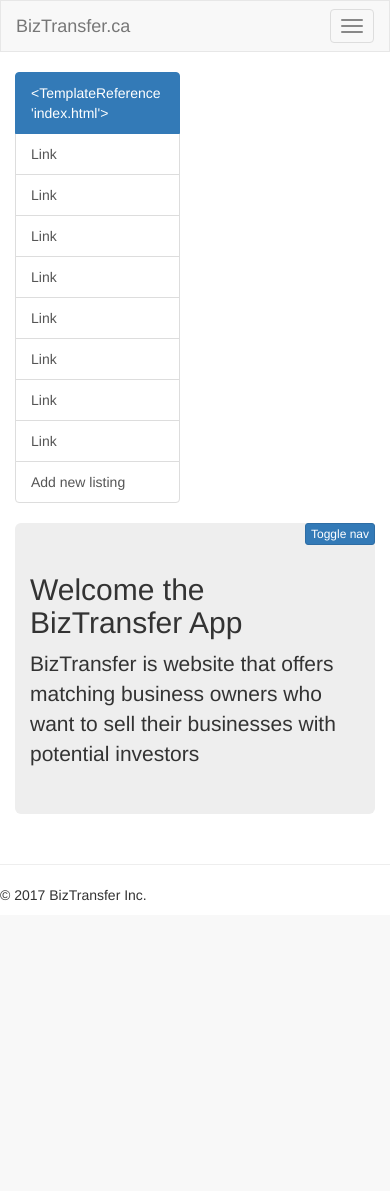
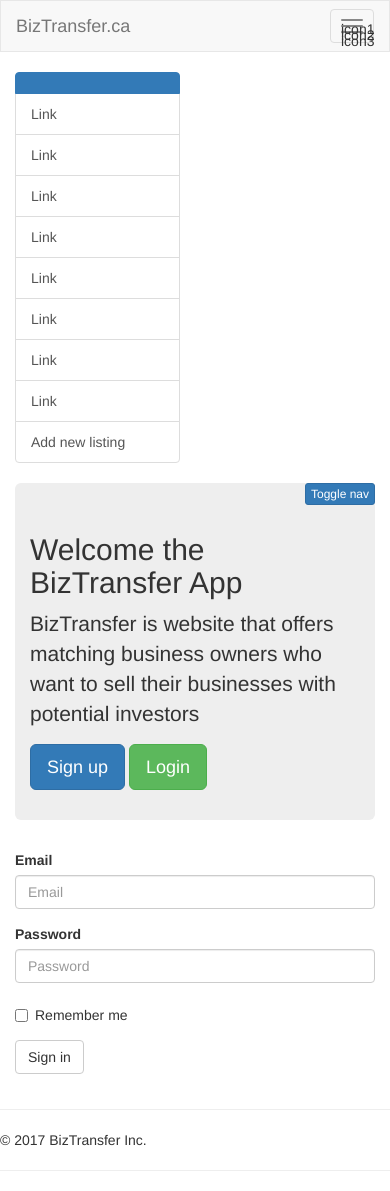
Before and after one commit to IPCONNEX/BizTransfer.ca, a Flask app: page / in a window 390 px wide. Before the commit the page ends 901 px from the top, so only its background shows below. Run offline with Flask 2, Linux system fonts and the light colour scheme; data that the repository does not hold is empty; some libraries are stand-ins or nearby versions.

Commit message:
create new user fixed login track local session with username privilege for add new biz create simple dashboard - owners entreprises

```diff
--- a/app.py
+++ b/app.py
@@ -1,40 +1,22 @@
 #! /Users/omarelmohri/.venvs/lpthw/bin/python
 # sample for web app to display the database content
 
+from lib.AppForms import EnterpriseForm, UserForm, LoginForm
 from pymongo import MongoClient
 from flask import render_template, request, Flask, flash, redirect, url_for, session, logging
 from random import randint
-from wtforms import Form, StringField, TextAreaField, PasswordField, DecimalField, validators
+
 from passlib.hash import sha256_crypt
-from lib.BizTransfer import Enterprise
+#  from lib.BizTransfer import Enterprise, #  is_logged_in
 from flask_pymongo import PyMongo
+from functools import wraps
 import time
-import json
-
-
 
 client = MongoClient('ds243055.mlab.com', 43055)
 db = client['biztransfer']
 db.authenticate('mac', 'mac')
 enterprisesDB = db['enterprises']
 posts = db.enterprisesDB
-
-
-class EnterpriseForm(Form):
-    ent_name = StringField('', [validators.length(min=5, max= 50)])
-    neq = DecimalField('')
-    contact = StringField('', [validators.length(min=5, max= 50)])
-    email = StringField('', [validators.length(min=6, max= 50)])
-    phone = DecimalField('')
-    ebitda = DecimalField('')
-
-
-class UserForm(Form):
-    username = StringField('Username')
-    name = StringField('Full name')
-    email = StringField('Email')
-    phone = StringField('Phone')
-    password = StringField('Password')
 
 # THE APP
 
@@ -43,17 +25,38 @@
 app.config['MONGO_URI'] = 'mongodb://mac:mac@ds243055.mlab.com:43055/biztransfer'
 mongo = PyMongo(app)
 
+
 @app.route("/", methods=["GET"])
 def index():
     data = mongo.db.enterprises.find()
     return render_template('index.html', data=data)
 
-@app.route("/ent/<string:id>/", methods=["GET"])
+
+@app.route("/ent/<string:id>/", methods=["GET", 'POST'])
 def ent(id):
-    result = mongo.db.enterprises.find_one({"id":id})
+    result = mongo.db.enterprises.find_one({"id": id})
     return render_template('entreprise.html', result=result, id=id)
 
+
+def is_logged_in(f):
+    @wraps(f)
+    def wrap(*args, **kwargs):
+        if 'logged' in session:
+            return f(*args, **kwargs)
+        else:
+            flash ("You are not authorized, Please login", 'danger')
+            return redirect(url_for('login'))
+    return wrap
+
+
+@app.route("/dashboard/", methods=['GET'])
+@is_logged_in
+def dashboard():
+    myEnter = mongo.db.enterprises.find({'owner': session['username']})
+    return render_template('dashboard.html', myEnter=myEnter)
+
 @app.route("/add-biz/", methods=["GET", "POST"])
+@is_logged_in
 def addBiz():
     IdList = [0]  # this should be populated with all existing IDs
     while True:
@@ -63,42 +66,67 @@
     form = EnterpriseForm(request.form)
 
     if request.method == 'POST' and form.validate():
-        if mongo.db.enterprises.find({'neq' : str(form.neq.data)}).count() > 0:
+        if mongo.db.enterprises.find({'neq': str(form.neq.data)}).count() > 0:
             flash("This company already exists", "danger")
             return render_template('addbiz.html', form=form, newId=newId)
-        mongo.db.enterprises.insert({'id':newId, 'entr_name': form.ent_name.data, 'neq': str(form.neq.data),
-            'contact': form.contact.data, 'email': form.email.data, 'phone': str(form.phone.data),
-            'ebitda': int(str(form.ebitda.data))})
+        mongo.db.enterprises.insert({'id': newId, 'entr_name': form.ent_name.data, 'neq': str(form.neq.data),
+                                     'contact': form.contact.data, 'email': form.email.data,
+                                     'phone': str(form.phone.data),
+                                     'ebitda': int(str(form.ebitda.data)), 'owner':session['username']})
         flash("You successfully entered your enterprise", "success")
         return redirect(url_for('ent', id=newId))
 
     return render_template('addbiz.html', form=form, newId=newId)
 
-@app.route("/login", methods=['POST', 'GET'])
+
+@app.route("/login/", methods=['POST', 'GET'])
 def login():
-    return render_template('login.html')
+    form = LoginForm(request.form)
+    if request.method == 'POST':
+        newUser = form.username.data
+        newPass = form.password.data
 
-@app.route("/register/", methods=['POST', 'GET'])
-def register():
+        if mongo.db.users.find_one({'username': newUser}):
+            hashPass = mongo.db.users.find_one({'username': newUser})['password']
+            if sha256_crypt.verify(newPass, hashPass):
+                session['logged'] = True
+                session['username'] = newUser
+                session['name'] = mongo.db.users.find_one({'username': newUser})['name']
+                flash("Login successful", "success")
+                return redirect(url_for('dashboard'))
+        else:
+            flash("Wrong combination username/password", "danger")
+
+    return render_template('login.html', form=form)
+
+@app.route("/logout/", methods=['GET'])
+def logout():
+    session.clear()
+    flash('Successfully logged out of your session', "info")
+    return redirect(url_for('index'))
+
+@app.route("/signup/", methods=['POST', 'GET'])
+def sigup():
     form = UserForm(request.form)
 
     if request.method == 'POST' and form.validate():
-        if mongo.db.users.find({'username': form.username.data}).count() > 0:
+        newUser = form.username.data
+        newEmail = form.email.data
+        if mongo.db.users.find({'username': newUser}).count() > 0:
             flash("Username already exists", "danger")
-            return render_template('register.html', form=form, newId=newId)
-        if mongo.db.users.find({'email': form.email.data}).count() > 0:
+            return render_template('signup.html', form=form)
+        if mongo.db.users.find({'email': newEmail}).count() > 0:
             flash("Email already in use", "danger")
-            return render_template('register.html')
+            return render_template('signup.html', form=form)
+        hashPassword = sha256_crypt.encrypt(str(form.password.data)).encode()
 
-        mongo.db.users.insert({'name': form.name.data, 'username': form.username.data, 'email': form.email.data,
-                                     'phone': form.phone.data, 'password': form.password.data})
-        flash("Your account has been created successfully", "success")
-        return redirect(url_for('login'))
-        # existingUser = mongo.db.users.find_one({'name' : request.form['username']})
+        mongo.db.users.insert({'name': form.name.data, 'username': newUser, 'email': newEmail,
+                               'phone': form.phone.data, 'password': hashPassword})
+        flash("Your account has been created successfully, you can login now", "success")
+        return redirect(url_for('login', form=form))
 
-        # if not existingUser:
-        #    hashpass = bcrypt.hashpw(request.form['password'])
-    return render_template('register.html', form=form)
+    return render_template('signup.html', form=form)
+
 
 if __name__ == '__main__':
     app.secret_key = "secr3tkey"
--- a/lib/BizTransfer.py
+++ b/lib/BizTransfer.py
@@ -1,3 +1,7 @@
+from functools import wraps
+from flask import flash, redirect, url_for, session
+
+
 class Enterprise():
     def __init__(self, id):
         self.id =id
--- a/templates/includes/_navbar.html
+++ b/templates/includes/_navbar.html
@@ -3,9 +3,9 @@
         <div class="navbar-header">
           <button type="button" class="navbar-toggle collapsed" data-toggle="collapse" data-target="#navbar" aria-expanded="false" aria-controls="navbar">
             <span class="sr-only">Toggle navigation</span>
-            <span class="icon-bar"></span>
-            <span class="icon-bar"></span>
-            <span class="icon-bar"></span>
+            <span class="icon-bar">icon1</span>
+            <span class="icon-bar">icon2</span>
+            <span class="icon-bar">icon3</span>
           </button>
           <a class="navbar-brand" href="/">BizTransfer.ca</a>
         </div>
@@ -15,11 +15,18 @@
             </form>
 
           <ul class="nav navbar-nav navbar-right">
-            <li><a href="/">Dashboard</a></li>
+
+          {% if session['logged'] %}
+            <li><a href="/dashboard/">Dashboard</a></li>
             <li><a href="#">Settings</a></li>
-            <li><a href="#">Profile</a></li>
-            <li><a href="#">About</a></li>
+            <li><a href="#">{{ session['name'] }}</a></li>
+            <li><a href="/logout">Logout</a></li>
+          {% else %}
+
+            <li><a href="/signup">Sign up</a></li>
             <li><a href="/login">Login</a></li>
+          {% endif %}
+
           </ul>
 
         </div>
--- a/templates/index.html
+++ b/templates/index.html
@@ -6,7 +6,46 @@
 <div class="jumbotron">
   <h2>Welcome the BizTransfer App</h2>
   <p>BizTransfer is website that offers matching business owners who want to sell their businesses with potential investors</p>
+
+  {% if session.logged == NULL %}
+    <a href="/signup/" class="btn btn-lg btn-primary">Sign up</a>
+    <a href="/login/" class="btn btn-lg btn-success">Login</a>
+  {% endif %}
+
 </div>
+
+
+
+<form class="form-horizontal">
+  <div class="form-group">
+    <label for="inputEmail3" class="col-sm-2 control-label">Email</label>
+    <div class="col-sm-10">
+      <input type="email" class="form-control" id="inputEmail3" placeholder="Email">
+    </div>
+  </div>
+  <div class="form-group">
+    <label for="inputPassword3" class="col-sm-2 control-label">Password</label>
+    <div class="col-sm-10">
+      <input type="password" class="form-control" id="inputPassword3" placeholder="Password">
+    </div>
+  </div>
+  <div class="form-group">
+    <div class="col-sm-offset-2 col-sm-10">
+      <div class="checkbox">
+        <label>
+          <input type="checkbox"> Remember me
+        </label>
+      </div>
+    </div>
+  </div>
+  <div class="form-group">
+    <div class="col-sm-offset-2 col-sm-10">
+      <button type="submit" class="btn btn-default">Sign in</button>
+    </div>
+  </div>
+</form>
+
+
 
     {% for item in data %}
 
@@ -15,7 +54,7 @@
   <div class="panel-heading">
     <h3 class="panel-title"><a href="/ent/{{ item['id'] }}">{{ item['entr_name'] }}</a>
     {% if item['neq'] == '0000000000' %}
-    <span class="label label-success">NEW</span>
+    <span class="badge badge-pill badge-warning">NEW</span>
     {% endif %}
     </h3>
   </div>
--- a/templates/layout.html
+++ b/templates/layout.html
@@ -17,7 +17,7 @@
 
     <div class="col-xs-6 col-sm-3 sidebar-offcanvas" id="sidebar">
       <div class="list-group">
-            <a href="#" class="list-group-item active">{{ self }}</a>
+            <a href="#" class="list-group-item active">{{ session['name'] }}</a>
             <a href="#" class="list-group-item">Link</a>
             <a href="#" class="list-group-item">Link</a>
             <a href="#" class="list-group-item">Link</a>
@@ -26,7 +26,7 @@
             <a href="#" class="list-group-item">Link</a>
             <a href="#" class="list-group-item">Link</a>
             <a href="#" class="list-group-item">Link</a>
-            <a href="/add-biz" class="list-group-item">Add new listing</a>
+            <a href="/add-biz/" class="list-group-item">Add new listing</a>
       </div>
 
     </div><!--/.sidebar-offcanvas-->
@@ -35,6 +35,8 @@
       <p class="pull-right visible-xs" style="text-align: center">
             <button type="button" class="btn btn-primary btn-xs" data-toggle="offcanvas">Toggle nav</button>
       </p>
+
+
 
 {% include "includes/_messages.html" %}
 
@@ -60,6 +62,7 @@
     <footer>
     <p>&copy; 2017 BizTransfer Inc.</p>
     </footer>
+    <hr>
 
   </div>
 </div>
@@ -71,14 +74,21 @@
 
 
 
-  <script src="https://code.jquery.com/jquery-3.2.1.slim.min.js" integrity="sha384-KJ3o2DKtIkvYIK3UENzmM7KCkRr/rE9/Qpg6aAZGJwFDMVNA/GpGFF93hXpG5KkN" crossorigin="anonymous"></script>
+
 <script src="https://cdnjs.cloudflare.com/ajax/libs/popper.js/1.12.3/umd/popper.min.js" integrity="sha384-vFJXuSJphROIrBnz7yo7oB41mKfc8JzQZiCq4NCceLEaO4IHwicKwpJf9c9IpFgh" crossorigin="anonymous"></script>
+
+<!-- Old version 3.3.7
+-->
+<script src="https://maxcdn.bootstrapcdn.com/bootstrap/3.3.7/js/bootstrap.min.js" integrity="sha384-Tc5IQib027qvyjSMfHjOMaLkfuWVxZxUPnCJA7l2mCWNIpG9mGCD8wGNIcPD7Txa" crossorigin="anonymous"></script>
 <link rel="stylesheet" href="https://maxcdn.bootstrapcdn.com/bootstrap/3.3.7/css/bootstrap.min.css" integrity="sha384-BVYiiSIFeK1dGmJRAkycuHAHRg32OmUcww7on3RYdg4Va+PmSTsz/K68vbdEjh4u" crossorigin="anonymous">
 
-  <!-- Optional theme -->
+<script src="https://ajax.googleapis.com/ajax/libs/jquery/1.12.4/jquery.min.js"></script>
+<script src="https://code.jquery.com/jquery-3.2.1.slim.min.js" integrity="sha384-KJ3o2DKtIkvYIK3UENzmM7KCkRr/rE9/Qpg6aAZGJwFDMVNA/GpGFF93hXpG5KkN" crossorigin="anonymous"></script>
 
-  <script src="https://ajax.googleapis.com/ajax/libs/jquery/1.12.4/jquery.min.js"></script>
-  <!-- Latest compiled and minified JavaScript -->
-  <script src="https://maxcdn.bootstrapcdn.com/bootstrap/3.3.7/js/bootstrap.min.js" integrity="sha384-Tc5IQib027qvyjSMfHjOMaLkfuWVxZxUPnCJA7l2mCWNIpG9mGCD8wGNIcPD7Txa" crossorigin="anonymous"></script>
+<!-- Bootstrap 4 beta
+<link rel="stylesheet" href="https://maxcdn.bootstrapcdn.com/bootstrap/4.0.0-beta.2/css/bootstrap.min.css" integrity="sha384-PsH8R72JQ3SOdhVi3uxftmaW6Vc51MKb0q5P2rRUpPvrszuE4W1povHYgTpBfshb" crossorigin="anonymous">
+<script src="https://cdnjs.cloudflare.com/ajax/libs/popper.js/1.12.3/umd/popper.min.js" integrity="sha384-vFJXuSJphROIrBnz7yo7oB41mKfc8JzQZiCq4NCceLEaO4IHwicKwpJf9c9IpFgh" crossorigin="anonymous"></script>
+<script src="https://maxcdn.bootstrapcdn.com/bootstrap/4.0.0-beta.2/js/bootstrap.min.js" integrity="sha384-alpBpkh1PFOepccYVYDB4do5UnbKysX5WZXm3XxPqe5iKTfUKjNkCk9SaVuEZflJ" crossorigin="anonymous"></script>
+-->
 </body>
 </html>
```
Also changed, not shown: lib/AppForms.py (added, +22 -0 lines), templates/addbiz.html (+9 -16 lines), templates/dashboard.html (added, +36 -0 lines), templates/login.html (+24 -5 lines), templates/signup.html (renamed from templates/register.html, +6 -3 lines). Lines whose indentation alone changed are shown as unchanged.
